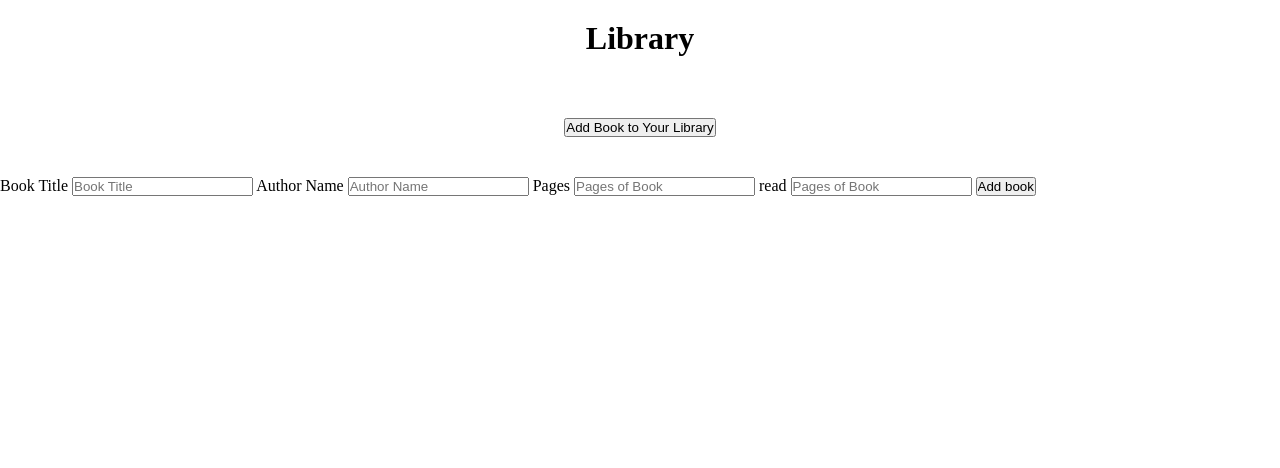
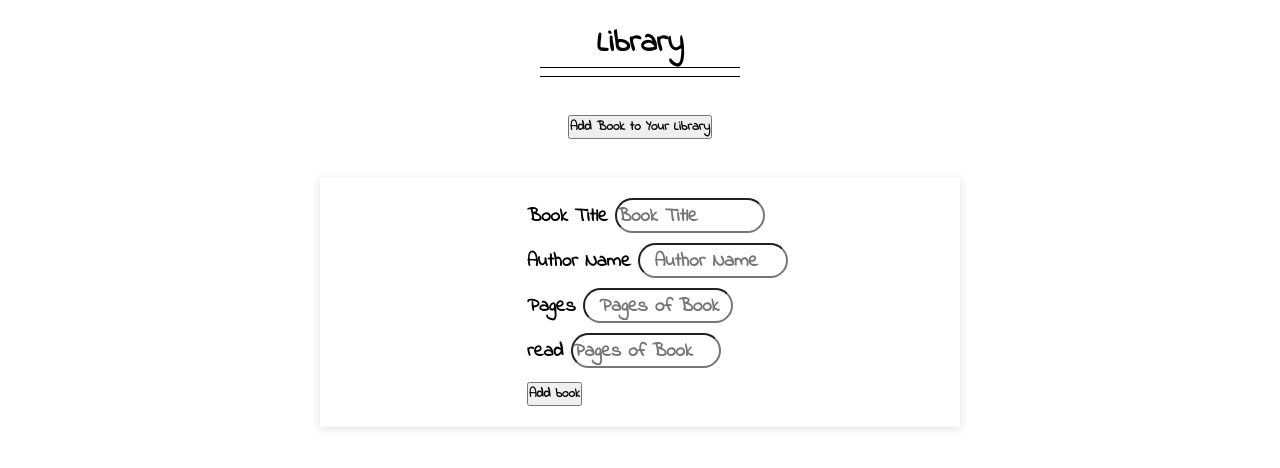
Before and after one commit to Haiderrjan/Library-tod, a plain HTML site: page index.html in a window 1280 px wide. Both pictures are taken after a click on the button "Add Book to Your Library". Drawn offline with Linux system fonts and the light colour scheme.

Commit message:
made some css and html changes to my frontend

```diff
--- a/app.css
+++ b/app.css
@@ -2,6 +2,8 @@
     box-sizing: border-box;
     margin: 0;
     padding: 0;
+    font-family: "Indie Flower";
+    font-weight: bold;
 }
 
 
@@ -9,8 +11,12 @@
 
     /* border: 1px solid rebeccapurple; */
     text-align: center;
-    margin: 20px;
+    margin-top: 20px;
+
 }
+
+
+
 
 .container-btn {
     width: 100%;
@@ -20,16 +26,63 @@
     align-items: center;
     justify-content: center;
 }
-.add-book{
-    text-align: center;
+
+
+
+.card {
+    margin: 0 auto;
+    width: 50%;
+    height: 250px;
+    justify-content: center;
+    font-size: 1.2rem;
+    box-shadow: rgba(99, 99, 99, 0.2) 0px 2px 8px 0px;
+    margin-bottom: 50px;
+   visibility: hidden;
+    display: flex;
+    align-items: center
+
 }
 
-.forming {
-    /* display: none; */
+.title-input, .name-input, .pages-input, .read-input{
+    font-size: 1.2rem;
+    margin-bottom: 10px;
+    border-radius: 20px;
+    width: 150px;
+    height: 35px;
+
 }
 
-/*
-.card {
+.title-book, .name, .pages, .read, .submit-btn {
+    margin-left: 35px;
+}
+
+
+.line {
+    width: 200px;
+    margin: 0 auto;
+    border-top: 1px solid black;
+    border-bottom: 1px solid black;
+    height: 10px;
+}
+
+.render-books {
+    height: 100%;
     width: 100%;
-    height: 100px;
-} */
+    display: flex;
+    margin-left: 50px;
+    flex-direction: row;
+    flex-wrap: wrap;
+    width: 80%;
+}
+
+
+
+
+
+.book-card  {
+   box-shadow: rgba(149, 157, 165, 0.2) 0px 8px 24px;
+   width: 250px;
+   border-radius: 20px;
+   padding: 10px 25px;
+   font-size: 1.2rem;
+}
--- a/index.html
+++ b/index.html
@@ -7,37 +7,69 @@
   <link rel="stylesheet" href="app.css">
   <title>Library</title>
 
-  <!-- <link rel="stylesheet" href="https://cdn.jsdelivr.net/npm/bulma@1.0.4/css/bulma.min.css"> -->
+
+  <link rel="preconnect" href="https://fonts.googleapis.com">
+<link rel="preconnect" href="https://fonts.gstatic.com" crossorigin>
+<link href="https://fonts.googleapis.com/css2?family=Indie+Flower&display=swap" rel="stylesheet">
+
 </head>
 
 <body>
 
   <header>
+
     <h1 class="title">Library</h1>
+    <div class="line">
+    </div>
     <div class="container-btn">
       <button class="add-book" id="form-book">Add Book to Your Library</button>
     </div>
   </header>
 
-  <section>
 
-      <div class="container">
+<div class="card" id="card">
 
-        <form  id="form">
+   <form  id="form" class="forms">
+
+    <div class="title-book">
             <label for="book">Book Title</label>
-              <input type="text" placeholder="Book Title" id="booktitle" />
+              <input  class="title-input" type="text" placeholder="Book Title" id="booktitle" />
+              </div>
+
+              <div class="name">
             <label for="author">Author Name</label>
-              <input name="authorName" type="text" placeholder="Author Name" id="author" />
+              <input class="name-input" name="authorName" type="text" placeholder="  Author Name" id="author" />
+              </div>
+
+              <div class="pages">
             <label for="pages">Pages</label>
-              <input name="pages" type="text" placeholder="Pages of Book" id="pages"/>
+              <input  class="pages-input" name="pages" type="text" placeholder="  Pages of Book" id="pages"/>
+              </div>
+
+              <div class="read">
             <label for="label">read</label>
-
-              <input name="read" type="text" placeholder="Pages of Book" id="read"/>
-          <input type="submit" name="btnSubmit" id="btnSubmit" value="Add book">
+              <input class="read-input" name="read" type="text" placeholder="Pages of Book" id="read"/>
+              <div class="sumbit-btn">
+          <input class="sumbit-input" type="submit" name="btnSubmit" id="btnSubmit" value="Add book">
+          </div>
+        </div>
 
         </form>
 
-  </section>
+
+</div>
+
+
+
+
+
+
+
+
+
+
+
+
 
   <!-- ADDING THE BOOKS TO THE PAGE CARDS -->
 <div class="render-books" id="renderBooks">
@@ -48,7 +80,6 @@
 
 
 
-
 </body>
 <script src="script.js"></script>
 
--- a/script.js
+++ b/script.js
@@ -1,5 +1,16 @@
 
 let myLibrary = [];
+
+
+const formBtn = document.querySelector("#form-book");
+ const containerAddBook = document.querySelector("#card");
+
+formBtn.addEventListener("click", function(){
+
+    containerAddBook.style.visibility = "visible";
+})
+
+
 
 
 
@@ -11,11 +22,6 @@ class Book{
     this.pages = pages;
     this.read = read;
     this.id = crypto.randomUUID();
-    }
-
-    info(){
-
-        return `${this.title} by ${this.author}, ${this.pages}, ${this.read}`;
     }
 
 
@@ -45,6 +51,7 @@ sumbitBook.addEventListener("click", function(e){
     e.preventDefault();
     addBookToLibrary()
     renderBooksToPage();
+    containerAddBook.style.visibility = "hidden";
 
 
 })
@@ -55,19 +62,29 @@ const renderBook = document.querySelector(".render-books")
 renderBook.textContent = "";
 
 myLibrary.forEach((myLibrary) => {
-    let card = document.createElement("div")
-        card.classList.add("card")
-        card.classList.add(`${myLibrary.id}`)
-        renderBook.appendChild(card)
+    let bookCard = document.createElement("div")
+        bookCard.classList.add("book-card")
+        bookCard.classList.add(`${myLibrary.id}`)
+        renderBook.appendChild(bookCard)
 
- for (let key in myLibrary) {
+
+ for (const[key, value] of Object.entries(myLibrary)) {
+
+    if (myLibrary[key] != myLibrary.id) {
       const text = document.createElement('p');
       text.textContent = `${key}: ${myLibrary[key]}`;
-      card.appendChild(text);
+      bookCard.appendChild(text);
     }
 
-    const removeBtn = document.createElement("button")
-card.appendChild(removeBtn)
+
+
+
+    }
+
+
+
+const removeBtn = document.createElement("button")
+bookCard.appendChild(removeBtn)
 removeBtn.textContent = "remove"
 
 removeBtn.onclick = removeButton
```
